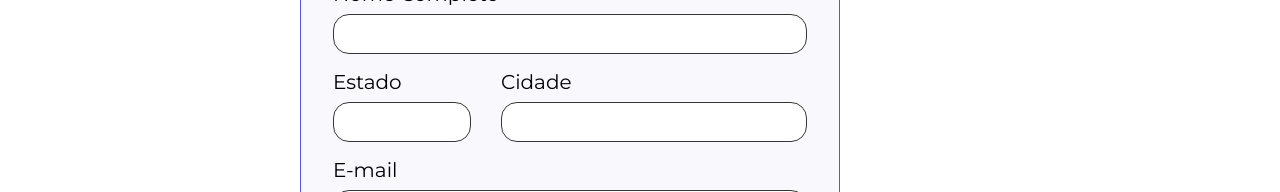
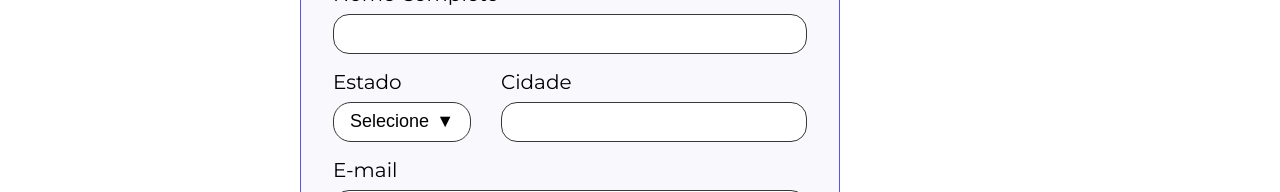
Before and after one commit to noname697/freelando-react, a React (Create React App) app: page / in a window 1280 px wide. Shown: the part 410-602 px from the top of the page. Built offline with nearby package versions, Linux system fonts and the light colour scheme.

Commit message:
Começando o dropdown

```diff
--- a/src/App.js
+++ b/src/App.js
@@ -15,6 +15,7 @@ import { IconeTwitch } from "./componentes/Icones/IconeTwitch";
 import { IconeInstagram } from "./componentes/Icones/IconeInstagram";
 import { IconeTwitter } from "./componentes/Icones/IconeTwitter";
 import { IconeWhatsApp } from "./componentes/Icones/IconeWhatsApp";
+import ListaSuspensa from "./componentes/ListaSuspensa/ListaSuspensa";
 
 const App = () => {
   return (
@@ -51,7 +52,7 @@ const App = () => {
               </Row>
               <Row>
                 <Col lg={4} md={4} sm={4}>
-                  <CampoTexto titulo="Estado" />
+                  <ListaSuspensa titulo="Estado" />
                 </Col>
                 <Col lg={8} md={8} sm={8}>
                   <CampoTexto titulo="Cidade" />
--- /dev/null
+++ b/src/componentes/ListaSuspensa/ListaSuspensa.jsx
@@ -0,0 +1,58 @@
+import styled from "@emotion/styled"
+import { useState } from "react"
+
+const LabelEstilizada = styled.label`
+    display: block;
+    width: 100%;
+    box-sizing: border-box;
+    font-weight: 400;
+    font-size: 20px;
+    line-height: 24px;
+    position: relative;
+
+`
+
+const BotaoEstilizado = styled.button`
+    cursor: pointer;
+    display: block;
+    height: 40px;
+    width: 100%;
+    font-size: 18px;
+    outline: none;
+    box-sizing: border-box;
+    display: flex;
+    align-items: center;
+    justify-content: space-between;
+    font-weight: 400;
+    border-radius: 18px;
+    border-bottom-left-radius: ${props => props.estaAberta ? '0' : '18px'};
+    border-bottom-right-radius: ${props => props.estaAberta ? '0' : '18px'};
+    margin-top: ${props => props.theme.espacamentos.xs};
+    padding: ${props => props.theme.espacamentos.s};
+    background: ${props => props.theme.cores.branco};
+    border: 1px solid ${props => props.theme.cores.neutras.a};
+    &:focus {
+        border-color: ${props => props.theme.cores.focus};
+    }
+`
+
+const ListaSupensa = ({ titulo, opcoes }) => {
+    const [estaAberta, alternarVisibilidade] = useState(false)
+
+    return (<LabelEstilizada>
+        {titulo}
+        <BotaoEstilizado
+             estaAberta={estaAberta}
+             onClick={() => alternarVisibilidade(!estaAberta)}
+        >
+            <div>
+                Selecione
+            </div>
+            <div>
+                <span>{estaAberta ? '▲' : '▼'}</span>
+            </div>
+        </BotaoEstilizado>
+    </LabelEstilizada>)
+}
+
+export default ListaSupensa
```
